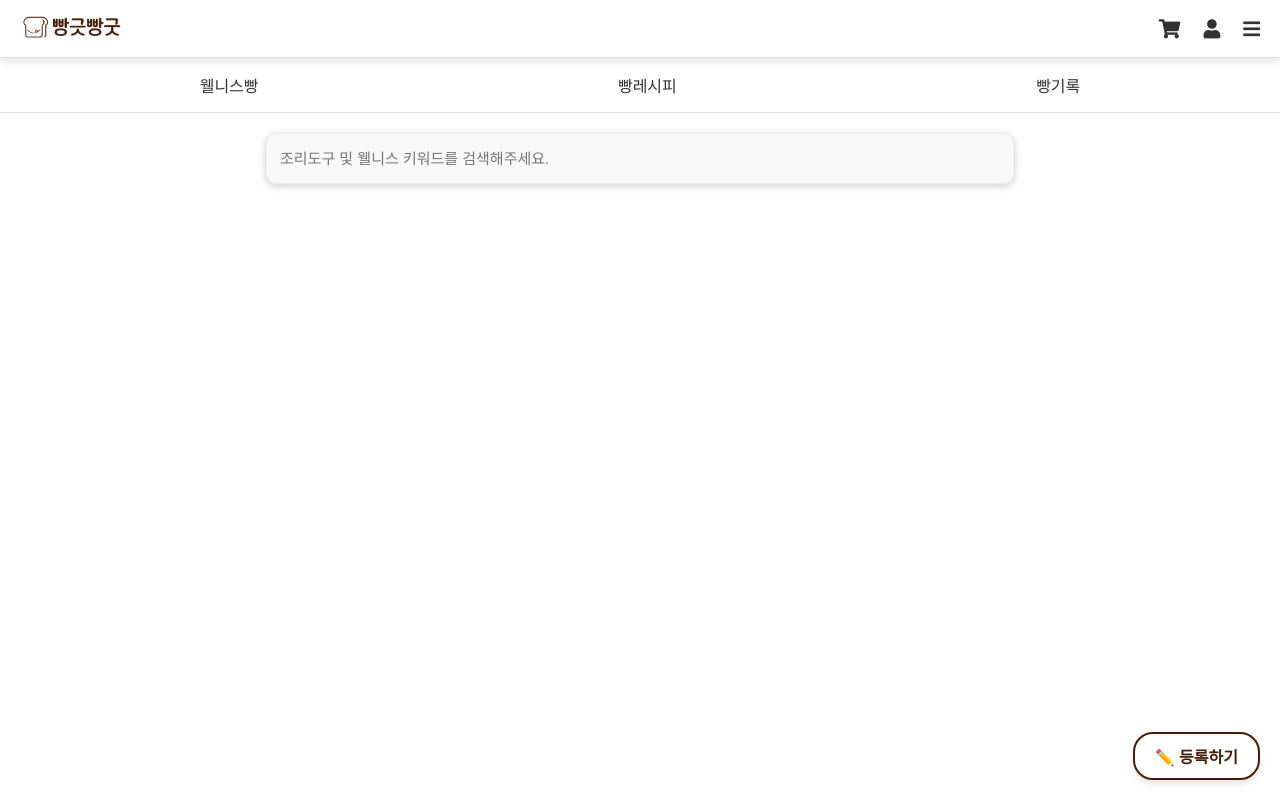
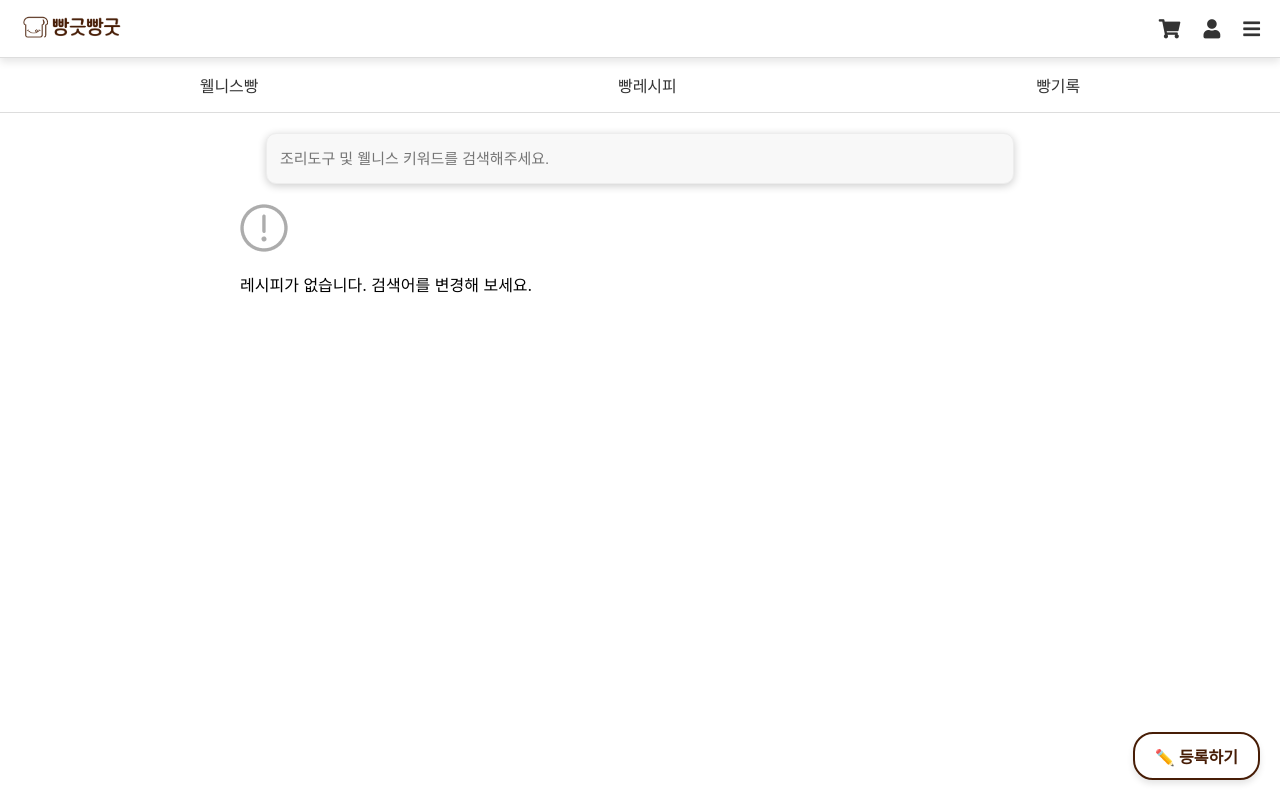
Before and after one commit to Likelion-at-SMWU-12th/DreamPatissier-Client, a React (Create React App) app in the folder dream/: page /recipes in a window 1280 px wide. Built offline with nearby package versions, Linux system fonts and the light colour scheme; data requests are answered from the project's data file.

Commit message:
[Feat] 데이터가 없을 경우 출력 페이지 추가

```diff
--- a/dream/src/pages/Recipes.js
+++ b/dream/src/pages/Recipes.js
@@ -5,6 +5,7 @@ import editIcon from "../assets/edit-icon.png";
 import deleteIcon from "../assets/delete-icon.png";
 import savedIcon from "../assets/saved-icon.png";
 import unsavedIcon from "../assets/unsaved-icon.png";
+import altIcon from "../assets/alt.png";
 
 const SearchBar = ({ searchTerm, setSearchTerm }) => (
   <input
@@ -162,7 +163,8 @@ const Recipes = () => {
       <div className="search-container">
         <SearchBar searchTerm={searchTerm} setSearchTerm={setSearchTerm} />
       </div>
-      {filteredRecipes.map((recipe) => (
+      {filteredRecipes.length > 0 ? (
+        filteredRecipes.map((recipe) => (
           <RecipeItem
             key={recipe.id}
             recipe={recipe}
@@ -171,7 +173,13 @@ const Recipes = () => {
             savedRecipes={savedRecipes}
             onDelete={handleDeleteRecipe}
           />
-      ))}
+        ))
+      ) : (
+        <div className="no-recipes-message">
+          <img src={altIcon}></img>
+          <p>레시피가 없습니다. 검색어를 변경해 보세요.</p>
+        </div>
+      )}
       <button className="add-recipe-btn" onClick={handleAddRecipe}>
         ✏️ 등록하기
       </button>
```
Lines whose indentation alone changed are shown as unchanged.
